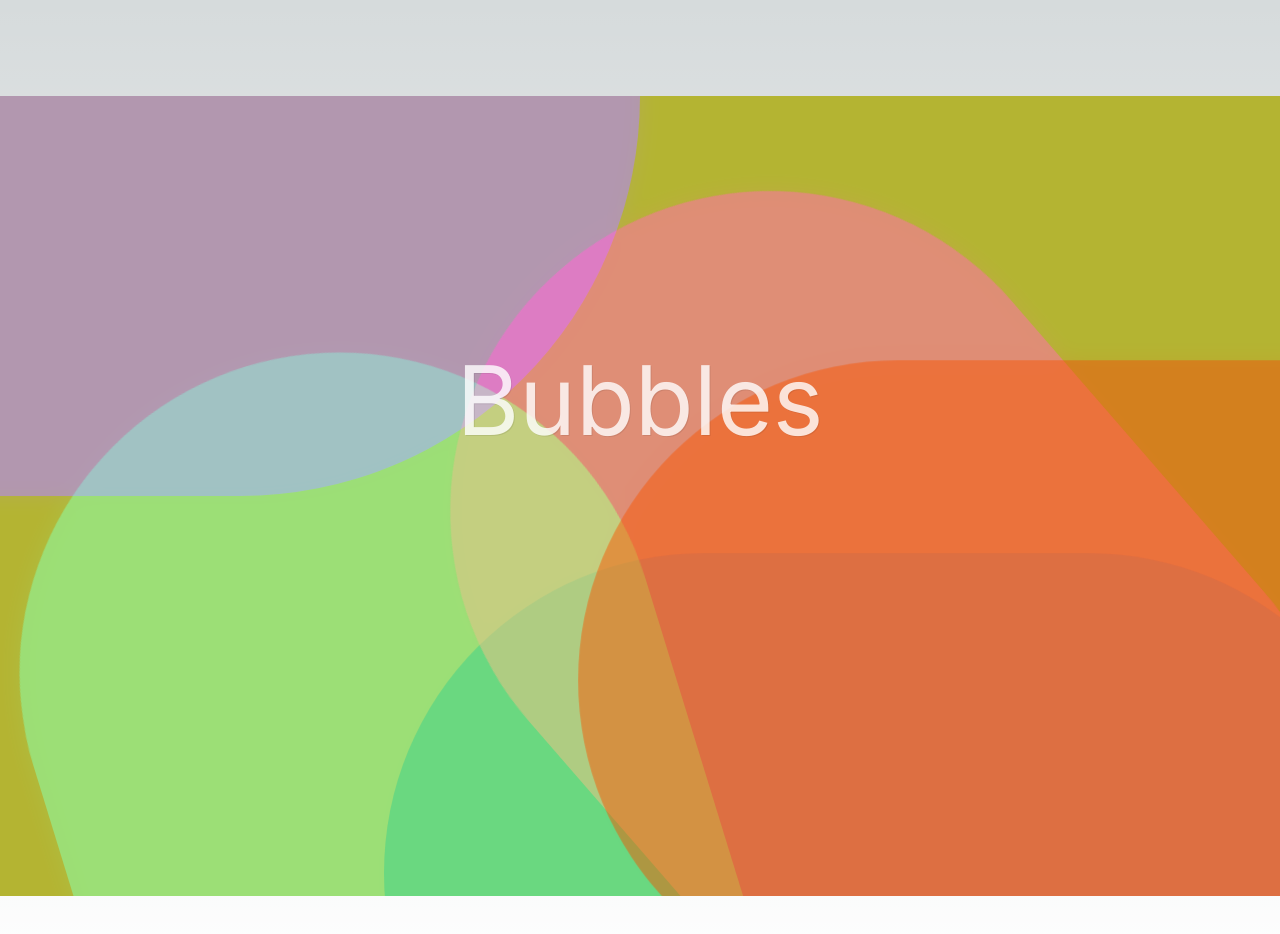
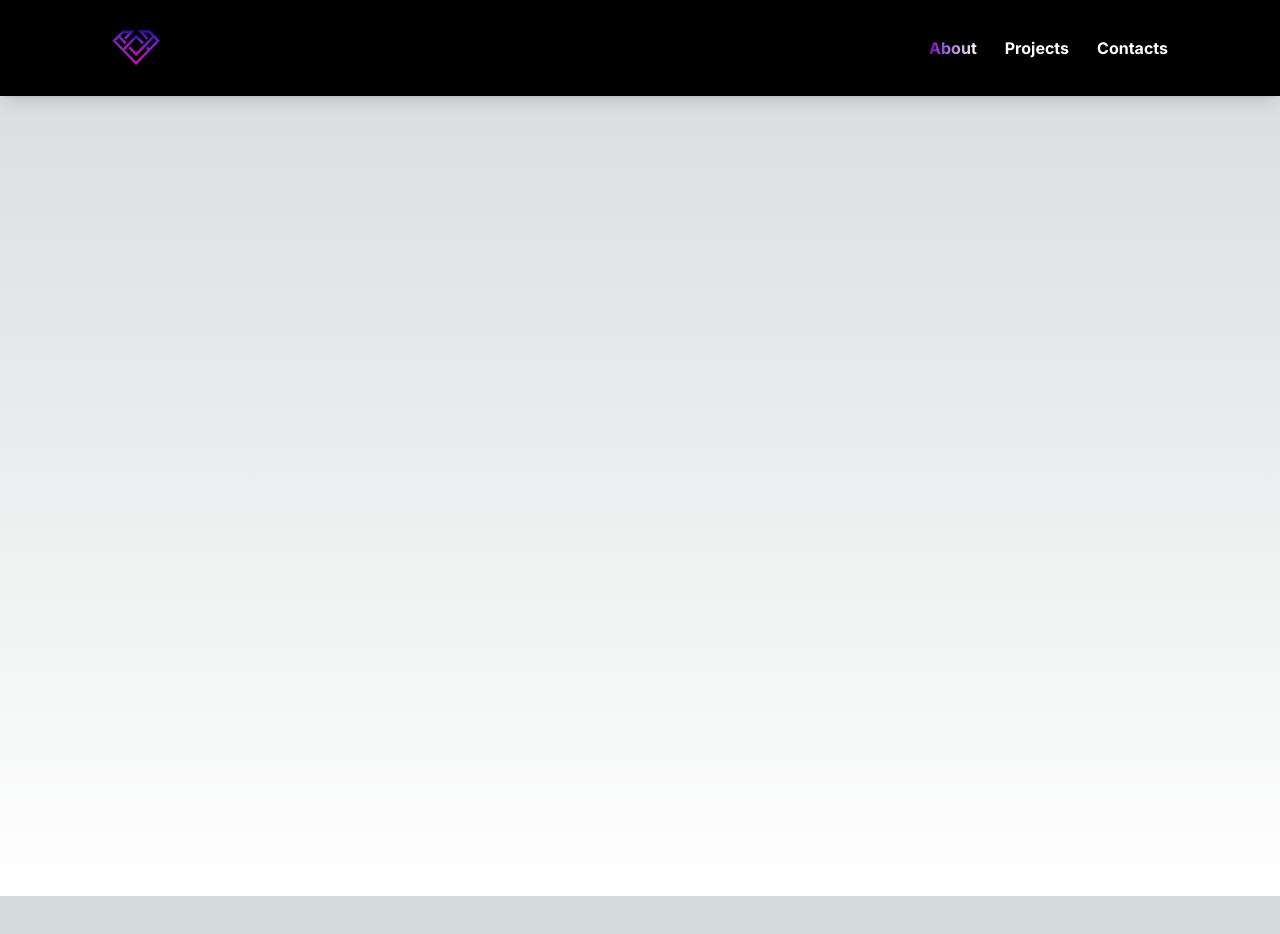
Before and after one commit to aidahputri/portofolio, a Next.js app: page / in a window 1280 px wide. Shown: the top 934 px of the page. After the commit the page ends 896 px from the top, so only its background shows below. Built offline with nearby package versions, Linux system fonts and the light colour scheme.

Commit message:
feat: add navbar

```diff
--- a/package.json
+++ b/package.json
@@ -11,8 +11,7 @@
     "check-format": "prettier --check .",
     "check-lint": "eslint . --ext ts --ext tsx --ext js",
     "check-types": "tsc --pretty --noEmit",
-    "test-all": "npm run format && npm run check-format && npm run check-lint && npm run check-types",
-    "prepare": "husky install"
+    "test-all": "npm run format && npm run check-format && npm run check-lint && npm run check-types"
   },
   "dependencies": {
     "@heroicons/react": "^2.1.5",
--- a/src/app/globals.css
+++ b/src/app/globals.css
@@ -18,7 +18,7 @@
 
 body {
   color: rgb(var(--foreground-rgb));
-  font-family: 'Roboto', sans-serif;
+  font-family: 'Inter', sans-serif;
   background: linear-gradient(
       to bottom,
       transparent,
--- a/src/app/layout.tsx
+++ b/src/app/layout.tsx
@@ -1,6 +1,7 @@
 import type { Metadata } from 'next'
 import { Inter } from 'next/font/google'
 import './globals.css'
+import { Navbar } from '@/components'
 
 const inter = Inter({ subsets: ['latin'] })
 
@@ -17,10 +18,23 @@ export default function RootLayout({
   return (
     <html lang="en">
       <head>
-        <link href="https://fonts.googleapis.com/css2?family=Roboto:wght@400;700&display=swap" rel="stylesheet" />
-        <link href="https://fonts.googleapis.com/css2?family=Playfair+Display:wght@400;700&display=swap" rel="stylesheet" />
+        <link
+          href="https://fonts.googleapis.com/css2?family=Roboto:wght@400;700&display=swap"
+          rel="stylesheet"
+        />
+        <link
+          href="https://fonts.googleapis.com/css2?family=Playfair+Display:wght@400;700&display=swap"
+          rel="stylesheet"
+        />
+        <link
+          href="https://fonts.googleapis.com/css2?family=Inter:wght@100..900&display=swap"
+          rel="stylesheet"
+        ></link>
       </head>
-      <body className={inter.className}>{children}</body>
+      <body className={inter.className}>
+        <Navbar />
+        {children}
+      </body>
     </html>
   )
 }
--- a/src/app/page.tsx
+++ b/src/app/page.tsx
@@ -3,7 +3,7 @@ import Image from 'next/image'
 export default function Home() {
   return (
     <main className="flex min-h-screen flex-col items-center justify-between p-24">
-      <div className="absolute top-0 left-0 flex items-center justify-center w-screen h-screen text-8xl text-white opacity-80 select-none text-shadow z-[100]">
+      {/* <div className="absolute top-0 left-0 flex items-center justify-center w-screen h-screen text-8xl text-white opacity-80 select-none text-shadow z-[100]">
         Bubbles
       </div>
       <div className="relative w-screen h-screen overflow-hidden bg-gradient-to-tr from-bg1 to-bg2">
@@ -36,7 +36,7 @@ export default function Home() {
           <div className="absolute top-[calc(50%-80%)] left-[calc(50%-80%)] w-[160%] h-[160%] bg-color5 rounded-full mix-blend-hard-light animate-[moveInCircle_20s_ease_infinite]"></div>
           <div className="absolute top-[-50%] left-[-50%] w-full h-full bg-color-interactive rounded-full mix-blend-hard-light opacity-70"></div>
         </div>
-      </div>
+      </div> */}
     </main>
   )
 }
--- /dev/null
+++ b/src/components/elements/Navbar/NavItem.tsx
@@ -0,0 +1,51 @@
+'use client'
+
+import { useWindowSize } from 'usehooks-ts'
+import { NavItemProps } from './interface'
+import Link from 'next/link'
+import { useEffect, useState } from 'react'
+
+export const NavItem: React.FC<NavItemProps> = ({
+  label,
+  url,
+  currentLoc,
+  Icon,
+}) => {
+  const { width } = useWindowSize()
+  const [isClient, setIsClient] = useState(false)
+
+  useEffect(() => {
+    setIsClient(true)
+  }, [])
+
+  return (
+    <Link
+      href={url}
+      className={`group flex md:flex-col gap-2 md:gap-0 items-center font-bold rounded-full ${
+        width < 768
+          ? 'w-[75%] justify-center py-1 duration-300 transition-all ease-in-out'
+          : ''
+      }`}
+    >
+      {width < 768 && Icon && (
+        <Icon
+          className={`w-[18px] h-[18px] ${
+            url === currentLoc ? 'text-[#7209B7]' : 'text-white'
+          }`}
+        />
+      )}
+      <span
+        className={`${
+          url === currentLoc
+            ? 'bg-gradient-to-r from-[#7209B7] to-white bg-clip-text text-transparent'
+            : 'text-white'
+        }`}
+      >
+        {label}
+      </span>
+      {width >= 768 && (
+        <hr className="w-full group-hover:h-[2px] group-hover:bg-[#F72585] border-none duration-300 transition-all ease-in-out" />
+      )}
+    </Link>
+  )
+}
--- /dev/null
+++ b/src/components/elements/Navbar/constant.ts
@@ -0,0 +1,22 @@
+import { IoPerson } from "react-icons/io5";
+import { FaCode } from 'react-icons/fa'
+import { BiPhone } from 'react-icons/bi'
+import { NavbarProps } from "./interface";
+
+export const NAV_ITEMS: NavbarProps[] = [
+  {
+    label: 'About',
+    url: '/',
+    Icon: IoPerson,
+  },
+  {
+    label: 'Projects',
+    url: '/projects',
+    Icon: FaCode,
+  },
+  {
+    label: 'Contacts',
+    url: '/#contacts',
+    Icon: BiPhone,
+  },
+]
--- /dev/null
+++ b/src/components/elements/Navbar/index.tsx
@@ -0,0 +1,94 @@
+'use client'
+
+import Link from 'next/link'
+import Image from 'next/image'
+import * as Logo from '../../../../public/logo-aidah.svg'
+import { usePathname } from 'next/navigation'
+import { useEffect, useState } from 'react'
+import { useWindowSize } from 'usehooks-ts'
+import { AnimatePresence, motion } from 'framer-motion'
+import { NAV_ITEMS } from './constant'
+import { NavItem } from './NavItem'
+import { HiOutlineBars3BottomRight } from 'react-icons/hi2'
+import { IoClose } from 'react-icons/io5'
+
+export const Navbar: React.FC = () => {
+  const pathname = usePathname()
+  const [isNavbarOpen, setIsNavbarOpen] = useState(false)
+  const [isClient, setIsClient] = useState(false)
+  const { width } = useWindowSize()
+
+  useEffect(() => {
+    setIsClient(true)
+  }, [])
+
+  return (
+    <nav
+      id="navbar"
+      className="sticky inset-0 z-50 w-full flex flex-col md:items-center justify-center shadow-lg bg-black"
+    >
+      <div className="flex items-center py-6 px-8 md:px-14 lg:px-16 xl:px-28 justify-between w-full">
+        <Link href={'/'} className="relative aspect-square w-12">
+          <Image
+            src={Logo}
+            alt={'aidah-novallia'}
+            fill
+            sizes="none"
+            quality={100}
+            priority
+          />
+        </Link>
+
+        {isClient && width >= 768 && (
+          <div className="items-center gap-7 hidden md:flex">
+            {NAV_ITEMS.map(({ label, url, Icon }) => (
+              <NavItem
+                key={label}
+                label={label}
+                url={url}
+                currentLoc={pathname}
+                Icon={Icon}
+              />
+            ))}
+          </div>
+        )}
+
+        <button
+          className="flex md:hidden"
+          onClick={() => setIsNavbarOpen(!isNavbarOpen)}
+        >
+          <HiOutlineBars3BottomRight size={30} className="text-white" />
+        </button>
+      </div>
+
+      <AnimatePresence>
+        {isClient && width < 768 && isNavbarOpen && (
+          <motion.div
+            initial={{ x: '100%' }}
+            animate={{ x: 0 }}
+            exit={{ x: '100%' }}
+            transition={{ duration: 0.3 }}
+            className="fixed inset-y-0 w-full bg-[#100E0E] z-50 p-5 flex flex-col gap-6"
+          >
+            <div className="flex justify-end">
+              <button onClick={() => setIsNavbarOpen(false)}>
+                <IoClose size={20} className="text-white" />
+              </button>
+            </div>
+            <div className="flex flex-col gap-4 items-center">
+              {NAV_ITEMS.map(({ label, url, Icon }) => (
+                <NavItem
+                  key={label}
+                  label={label}
+                  url={url}
+                  currentLoc={pathname}
+                  Icon={Icon}
+                />
+              ))}
+            </div>
+          </motion.div>
+        )}
+      </AnimatePresence>
+    </nav>
+  )
+}
--- /dev/null
+++ b/src/components/elements/Navbar/interface.ts
@@ -0,0 +1,11 @@
+import { IconType } from "react-icons"
+
+export interface NavItemProps extends NavbarProps {
+  currentLoc: string
+}
+
+export interface NavbarProps {
+  label: string
+  url: string
+  Icon: IconType
+}
--- /dev/null
+++ b/src/components/elements/index.ts
@@ -0,0 +1 @@
+export * from './Navbar'
--- /dev/null
+++ b/src/components/index.ts
@@ -0,0 +1 @@
+export * from './elements'
```
Also changed, not shown: public/logo-aidah.svg (added).
